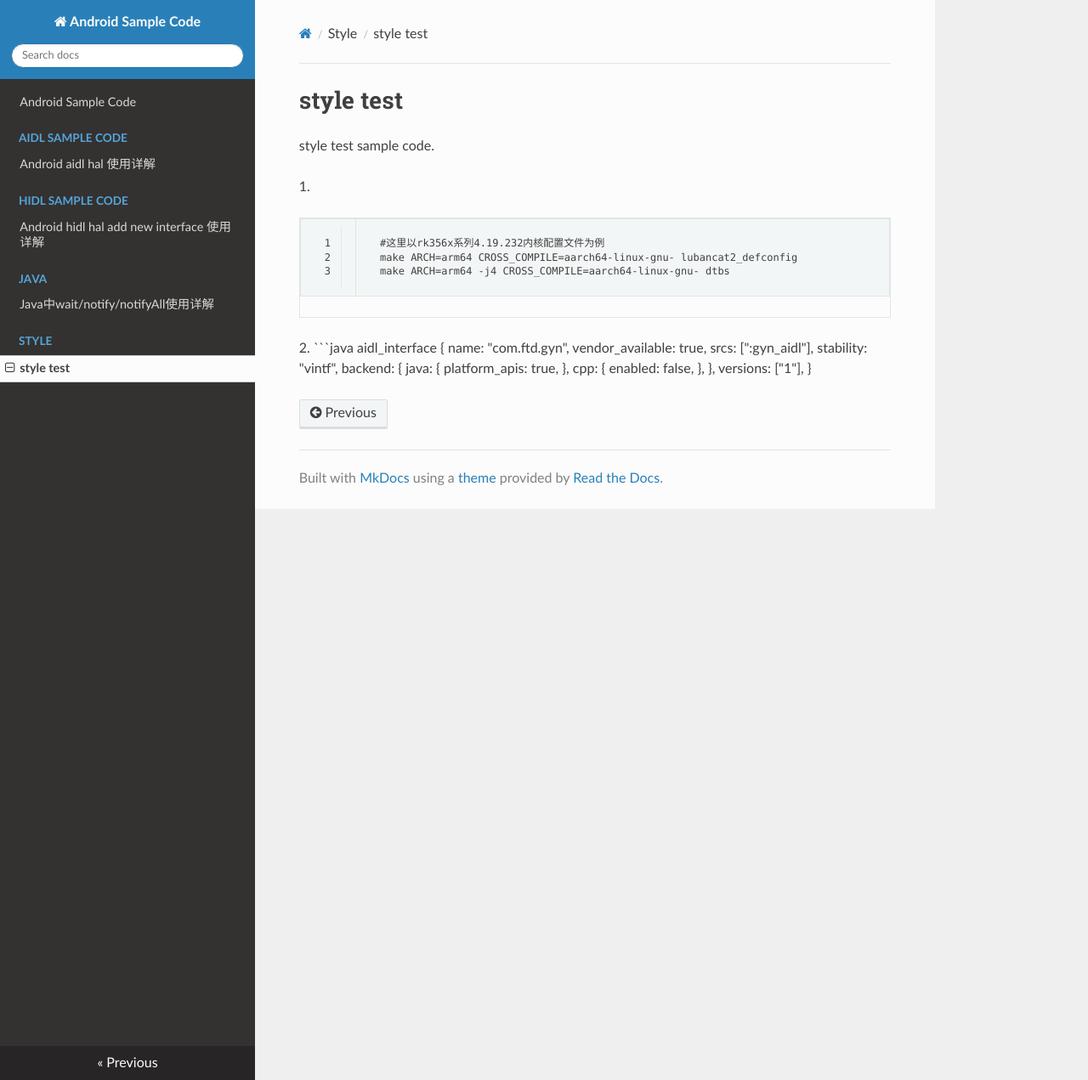
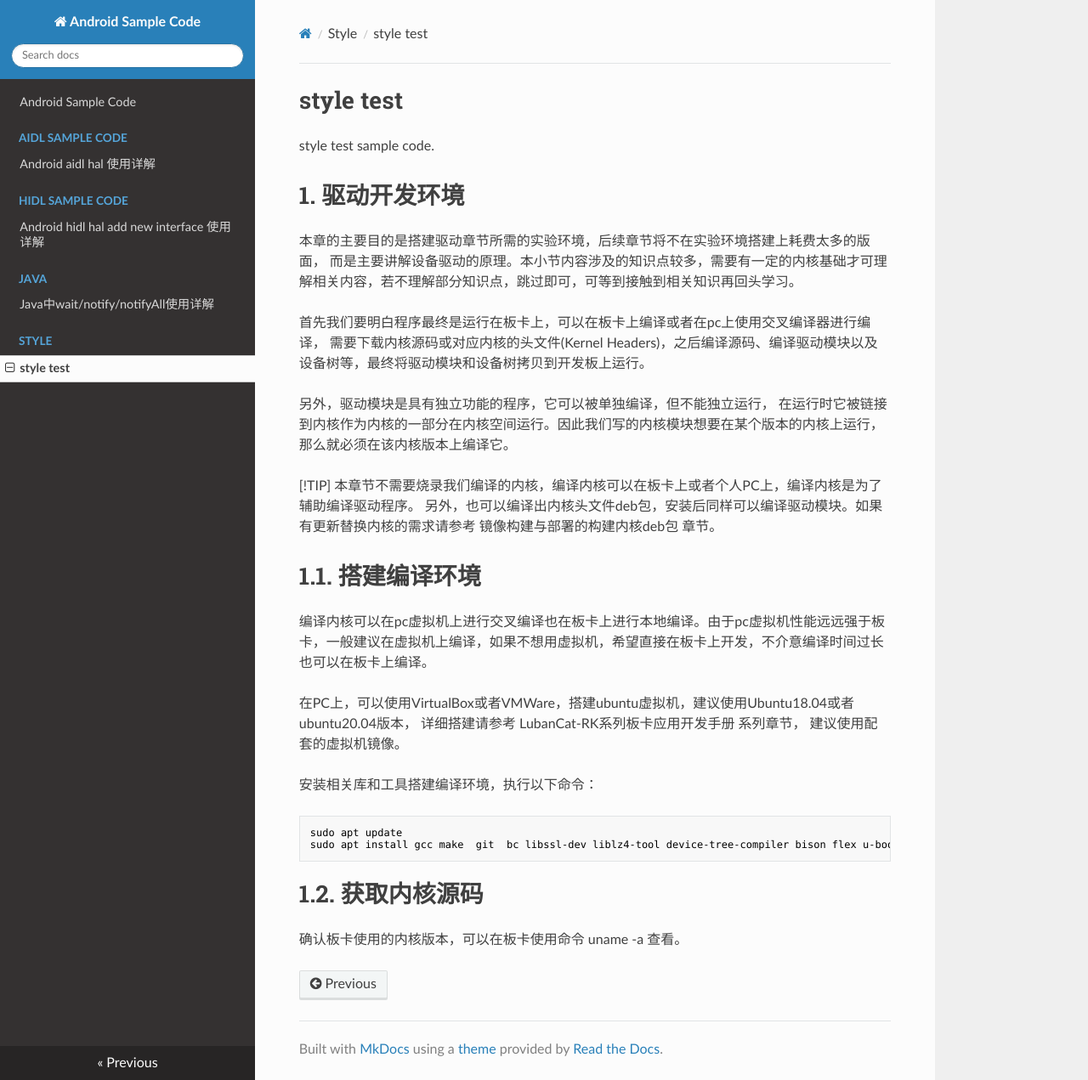
Before and after one commit to ngyzqf/android-sample-code, an MkDocs documentation site: the page built from docs/style/style.md, in a window 1280 px wide and 1271 px high. Shown: the whole window at 85% size. Built offline with MkDocs 1.6.1, drawn with Linux system fonts in a browser that asks for light colours; nearby versions of some CDN libraries.

Commit message:
style: update some
Signed-off-by: guangyuan.niu <guangyuan.niu@t2mobile.com>

````diff
--- a/docs/style/style.md
+++ b/docs/style/style.md
@@ -2,29 +2,29 @@ style test
 ===================
 style test sample code.
 
-1.
-<div class="highlight-sh notranslate"><table class="highlighttable"><tr><td class="linenos"><div class="linenodiv"><pre>1
-2
-3</pre></div></td><td class="code"><div class="highlight"><pre><span></span><span class="c1">#这里以rk356x系列4.19.232内核配置文件为例</span>
-make <span class="nv">ARCH</span><span class="o">=</span>arm64 <span class="nv">CROSS_COMPILE</span><span class="o">=</span>aarch64-linux-gnu- lubancat2_defconfig
-make <span class="nv">ARCH</span><span class="o">=</span>arm64 -j4 <span class="nv">CROSS_COMPILE</span><span class="o">=</span>aarch64-linux-gnu- dtbs
-</pre></div>
-</td></tr></table></div>
+1\. 驱动开发环境
+===================
+本章的主要目的是搭建驱动章节所需的实验环境，后续章节将不在实验环境搭建上耗费太多的版面， 而是主要讲解设备驱动的原理。本小节内容涉及的知识点较多，需要有一定的内核基础才可理解相关内容，若不理解部分知识点，跳过即可，可等到接触到相关知识再回头学习。
 
-2.
-```java
-aidl_interface {
-    name: "com.ftd.gyn",
-    vendor_available: true,
-    srcs: [":gyn_aidl"],
-    stability: "vintf",
-    backend: {
-        java: {
-            platform_apis: true,
-        },
-        cpp: {
-            enabled: false,
-        },
-    },
-    versions: ["1"],
-}
+首先我们要明白程序最终是运行在板卡上，可以在板卡上编译或者在pc上使用交叉编译器进行编译， 需要下载内核源码或对应内核的头文件(Kernel Headers)，之后编译源码、编译驱动模块以及设备树等，最终将驱动模块和设备树拷贝到开发板上运行。
+
+另外，驱动模块是具有独立功能的程序，它可以被单独编译，但不能独立运行， 在运行时它被链接到内核作为内核的一部分在内核空间运行。因此我们写的内核模块想要在某个版本的内核上运行，那么就必须在该内核版本上编译它。
+
+[!TIP]
+本章节不需要烧录我们编译的内核，编译内核可以在板卡上或者个人PC上，编译内核是为了辅助编译驱动程序。 另外，也可以编译出内核头文件deb包，安装后同样可以编译驱动模块。如果有更新替换内核的需求请参考 镜像构建与部署的构建内核deb包 章节。
+
+1.1. 搭建编译环境
+=================
+编译内核可以在pc虚拟机上进行交叉编译也在板卡上进行本地编译。由于pc虚拟机性能远远强于板卡，一般建议在虚拟机上编译，如果不想用虚拟机，希望直接在板卡上开发，不介意编译时间过长也可以在板卡上编译。
+
+在PC上，可以使用VirtualBox或者VMWare，搭建ubuntu虚拟机，建议使用Ubuntu18.04或者ubuntu20.04版本， 详细搭建请参考 LubanCat-RK系列板卡应用开发手册 系列章节， 建议使用配套的虚拟机镜像。
+
+安装相关库和工具搭建编译环境，执行以下命令：
+```bash
+sudo apt update
+sudo apt install gcc make  git  bc libssl-dev liblz4-tool device-tree-compiler bison flex u-boot-tools gcc-aarch64-linux-gnu
+```
+
+1.2. 获取内核源码
+=================
+确认板卡使用的内核版本，可以在板卡使用命令 uname -a 查看。
````
